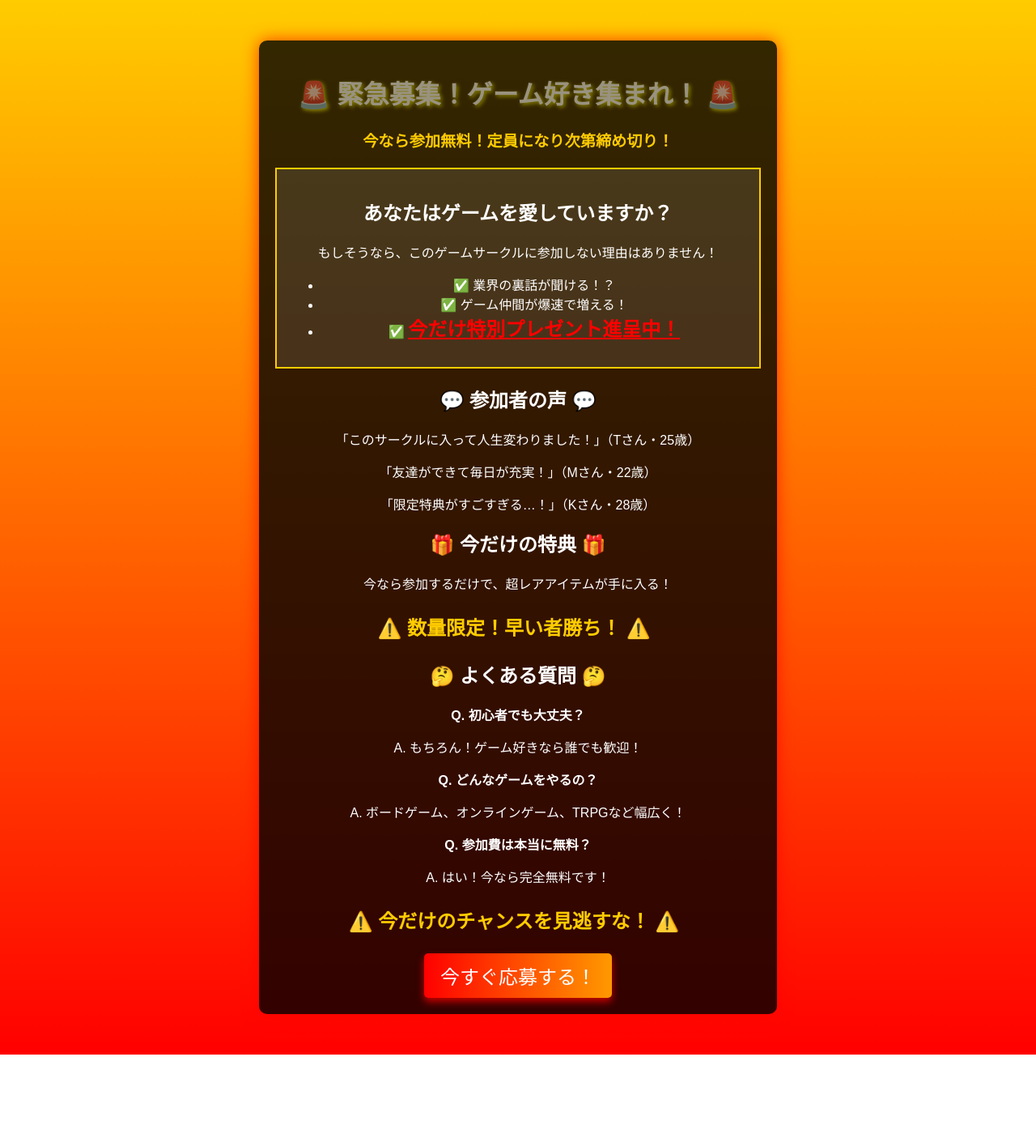
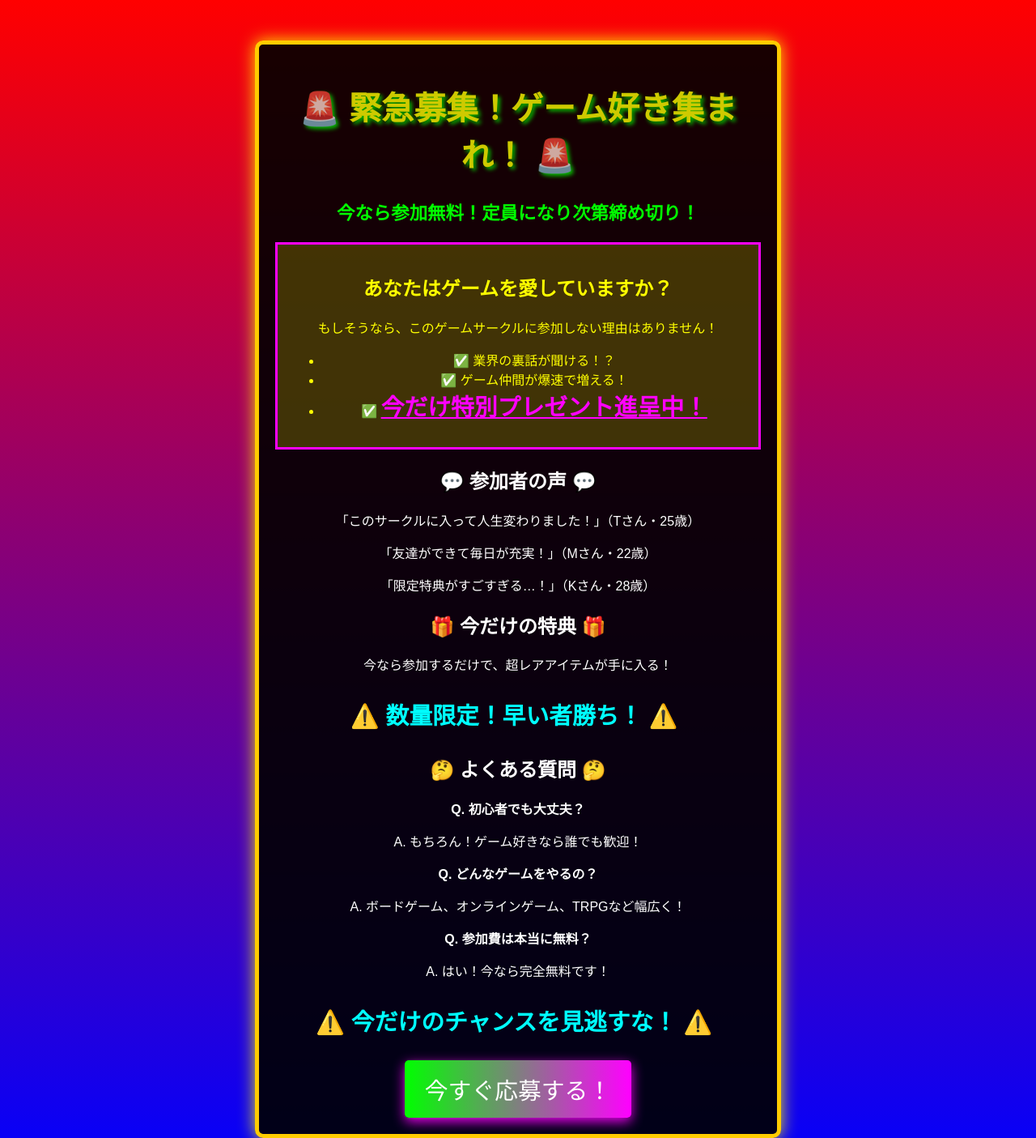
Before and after one commit to yukipre/lp, a plain HTML site: page index.html in a window 1280 px wide. Shown: the top 1405 px of the page at 81% size. Before the commit the page ends 1302 px from the top, so only its background shows below. Drawn offline with Linux system fonts and the light colour scheme.

Commit message:
Update style.css

```diff
--- a/style.css
+++ b/style.css
@@ -1,5 +1,6 @@
+
 body {
-    background: linear-gradient(to bottom, #ffcc00, #ff0000);
+    background: linear-gradient(to bottom, #ff0000, #0000ff);
     color: #fff;
     text-align: center;
     font-family: 'Arial', sans-serif;
@@ -9,15 +10,17 @@ body {
     max-width: 600px;
     margin: 50px auto;
     padding: 20px;
-    background: rgba(0, 0, 0, 0.8);
+    background: rgba(0, 0, 0, 0.9);
     border-radius: 10px;
-    box-shadow: 0px 0px 20px rgba(255, 0, 0, 0.7);
+    box-shadow: 0px 0px 20px rgba(255, 255, 0, 0.9);
+    border: 5px solid #ffcc00;
 }
 
 h1 {
-    font-size: 2em;
-    text-shadow: 2px 2px 5px rgba(255, 255, 0, 0.9);
-    animation: blink 1s infinite alternate;
+    font-size: 2.5em;
+    text-shadow: 3px 3px 5px rgba(0, 255, 0, 0.9);
+    color: #ff0;
+    animation: blink 0.8s infinite alternate;
 }
 
 @keyframes blink {
@@ -26,29 +29,30 @@ h1 {
 }
 
 .sub-text {
-    font-size: 1.2em;
+    font-size: 1.4em;
     font-weight: bold;
-    color: #ffcc00;
+    color: #00ff00;
 }
 
 .highlight {
-    border: 2px solid #ffcc00;
+    border: 3px solid #ff00ff;
     padding: 15px;
     margin-top: 20px;
-    background: rgba(255, 255, 255, 0.1);
+    background: rgba(255, 255, 0, 0.2);
+    color: #ffff00;
 }
 
 .limited {
-    color: #ff0000;
+    color: #ff00ff;
     font-weight: bold;
-    font-size: 1.5em;
+    font-size: 1.8em;
     text-decoration: underline;
 }
 
 .warning {
-    color: #ffcc00;
+    color: #00ffff;
     font-weight: bold;
-    font-size: 1.5em;
+    font-size: 1.8em;
     animation: shake 0.5s infinite alternate;
 }
 
@@ -58,16 +62,16 @@ h1 {
 }
 
 button {
-    background: linear-gradient(to right, #ff0000, #ff9900);
+    background: linear-gradient(to right, #00ff00, #ff00ff);
     color: #fff;
-    font-size: 1.5em;
-    padding: 10px 20px;
+    font-size: 1.8em;
+    padding: 15px 25px;
     border: none;
     cursor: pointer;
     border-radius: 5px;
-    box-shadow: 0px 5px 10px rgba(255, 0, 0, 0.7);
+    box-shadow: 0px 5px 15px rgba(255, 0, 255, 0.9);
 }
 
 button:hover {
-    background: linear-gradient(to right, #ff9900, #ff0000);
+    background: linear-gradient(to right, #ff00ff, #00ff00);
 }
```
